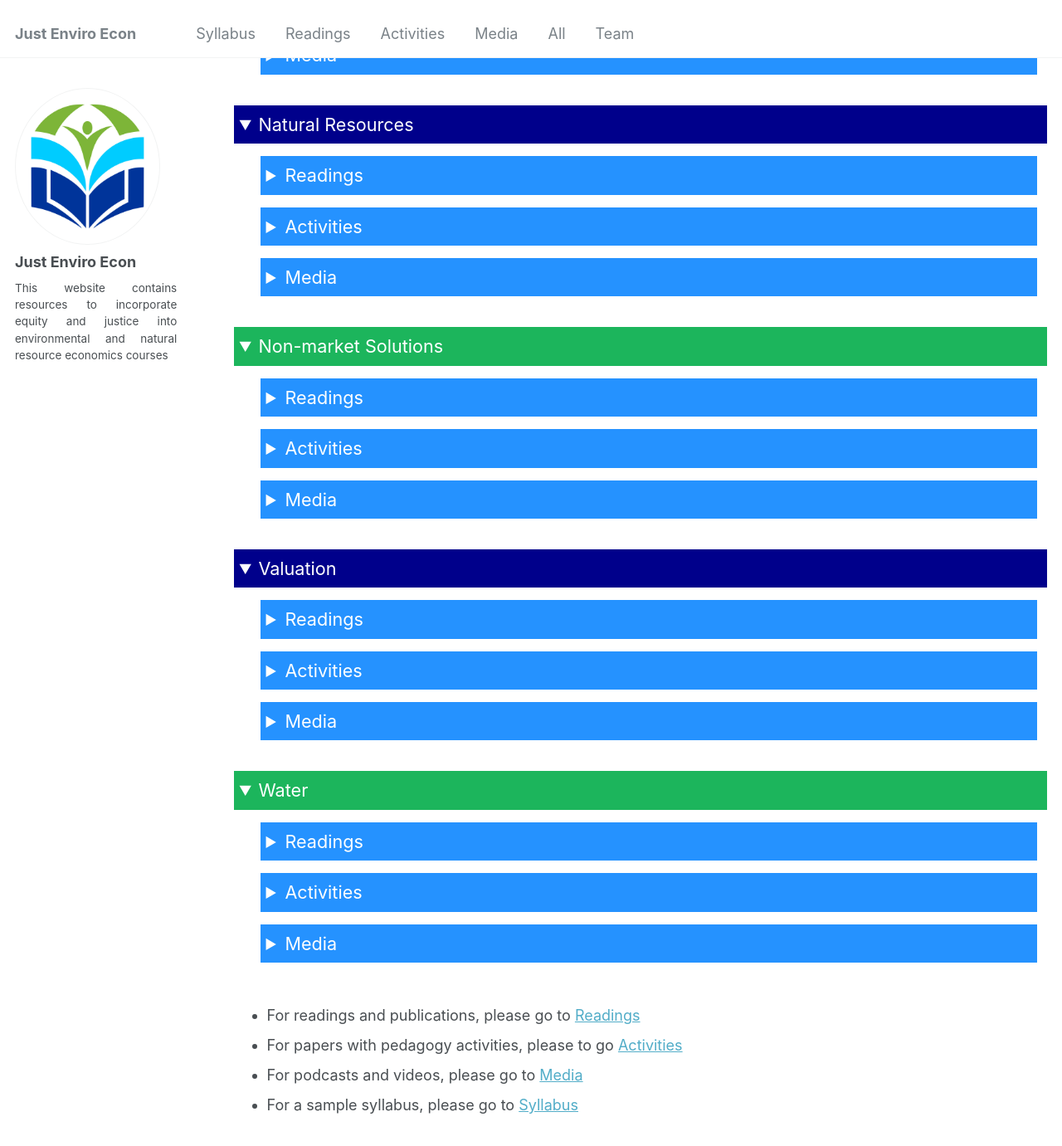
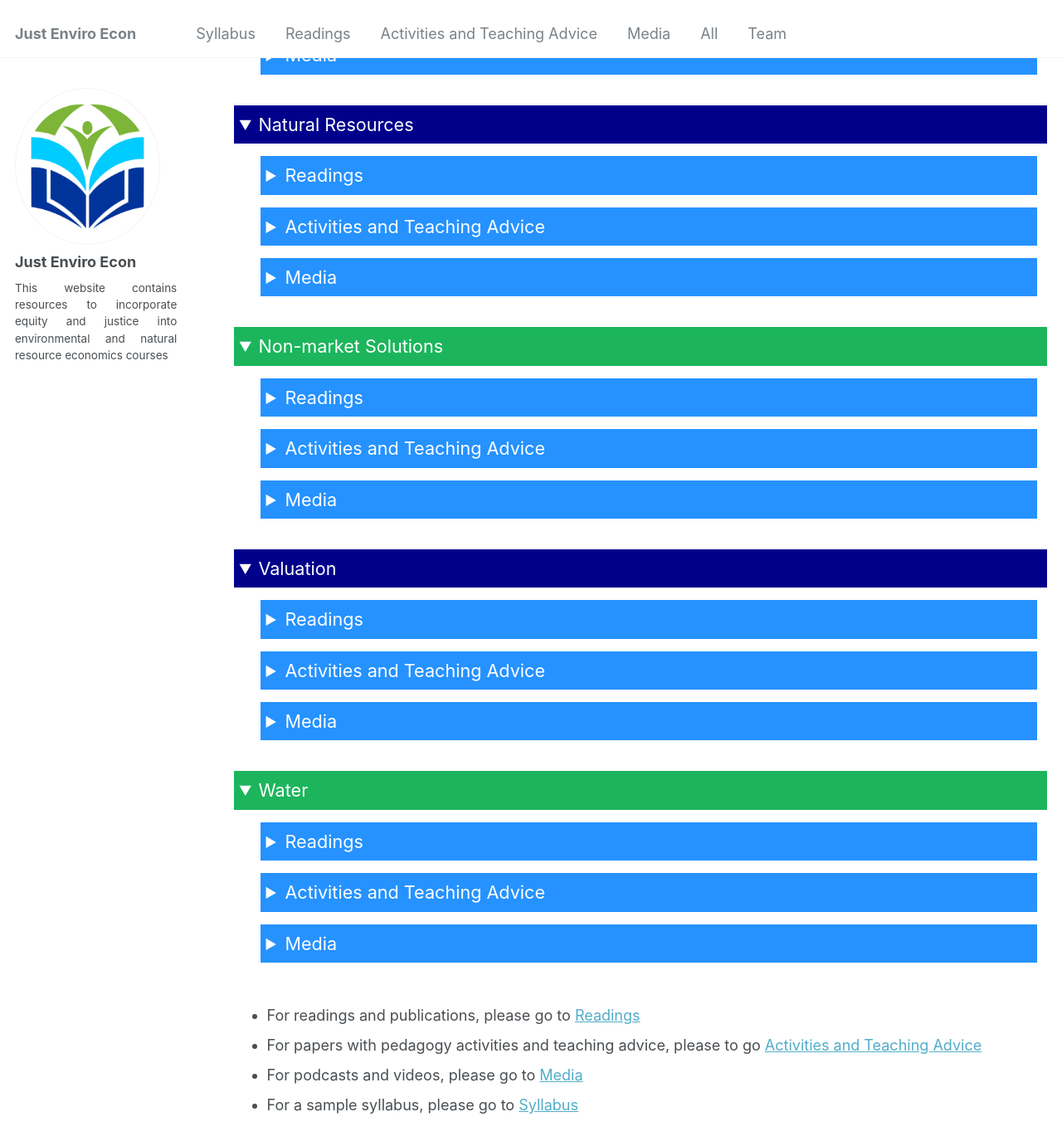
Before and after one commit to just-enviro-econ/just-enviro-econ.github.io, a Jekyll site: the page built from _pages/all.md, in a window 1280 px wide and 1400 px high, scrolled down 2624 px. Shown: the top 1381 px of the window at 83% size. Built offline with Jekyll 4.4.1, drawn with Linux system fonts in a browser that asks for light colours; some of the changed text lies outside the part shown.

Commit message:
Change from Activities to Activities and Teaching Advice

```diff
--- a/_data/navigation.yml
+++ b/_data/navigation.yml
@@ -11,7 +11,7 @@ main:
   - title: "Readings"
     url: /publications/
 
-  - title: "Activities"
+  - title: "Activities and Teaching Advice"
     url: /activities/
 
   - title: "Media"
--- a/_pages/all.md
+++ b/_pages/all.md
@@ -1,6 +1,6 @@
 ---
 layout: archive
-title: "All: Readings, Activities, and Media"
+title: "All: Readings, Activities and Teaching Advice, and Media"
 permalink: /all/
 author_profile: true
 redirect_from:
@@ -40,7 +40,7 @@ This page lists all the resources by topic.
       </div>
     </details>
     <details class="sub_detail" close>
-      <summary> Activities </summary>
+      <summary> Activities and Teaching Advice </summary>
       <div class="content">
           {% for post in site.activities reversed %}
               {% if post.category == 'general' %}
@@ -77,7 +77,7 @@ This page lists all the resources by topic.
       </div>
     </details>
     <details class="sub_detail" close>
-      <summary> Activities </summary>
+      <summary> Activities and Teaching Advice</summary>
       <div class="content">
           {% for post in site.activities reversed %}
               {% if post.category == 'benefit-cost' %}
@@ -114,7 +114,7 @@ This page lists all the resources by topic.
       </div>
     </details>
     <details class="sub_detail" close>
-      <summary> Activities </summary>
+      <summary> Activities and Teaching Advice </summary>
       <div class="content">
           {% for post in site.activities reversed %}
               {% if post.category == 'climate change' %}
@@ -151,7 +151,7 @@ This page lists all the resources by topic.
       </div>
     </details>
     <details class="sub_detail" close>
-      <summary> Activities </summary>
+      <summary> Activities and Teaching Advice</summary>
       <div class="content">
           {% for post in site.activities reversed %}
               {% if post.category == 'efficiency' %}
@@ -189,7 +189,7 @@ This page lists all the resources by topic.
       </div>
     </details>
     <details class="sub_detail" close>
-      <summary> Activities </summary>
+      <summary> Activities and Teaching Advice</summary>
       <div class="content">
           {% for post in site.activities reversed %}
               {% if post.category == 'energy' %}
@@ -226,7 +226,7 @@ This page lists all the resources by topic.
       </div>
     </details>
     <details class="sub_detail" close>
-      <summary> Activities </summary>
+      <summary> Activities and Teaching Advice</summary>
       <div class="content">
           {% for post in site.activities reversed %}
               {% if post.category == 'environmental justice' %}
@@ -263,7 +263,7 @@ This page lists all the resources by topic.
       </div>
     </details>
     <details class="sub_detail" close>
-      <summary> Activities </summary>
+      <summary> Activities and Teaching Advice</summary>
       <div class="content">
           {% for post in site.activities reversed %}
               {% if post.category == 'growth and development' %}
@@ -300,7 +300,7 @@ This page lists all the resources by topic.
       </div>
     </details>
     <details class="sub_detail" close>
-      <summary> Activities </summary>
+      <summary> Activities and Teaching Advice</summary>
       <div class="content">
           {% for post in site.activities reversed %}
               {% if post.category == 'market failure' %}
@@ -337,7 +337,7 @@ This page lists all the resources by topic.
       </div>
     </details>
     <details class="sub_detail" close>
-      <summary> Activities </summary>
+      <summary> Activities and Teaching Advice</summary>
       <div class="content">
           {% for post in site.activities reversed %}
               {% if post.category == 'market solutions' %}
@@ -374,7 +374,7 @@ This page lists all the resources by topic.
       </div>
     </details>
     <details class="sub_detail" close>
-      <summary> Activities </summary>
+      <summary> Activities and Teaching Advice</summary>
       <div class="content">
           {% for post in site.activities reversed %}
               {% if post.category == 'natural resources' %}
@@ -411,7 +411,7 @@ This page lists all the resources by topic.
       </div>
     </details>
     <details class="sub_detail" close>
-      <summary> Activities </summary>
+      <summary> Activities and Teaching Advice</summary>
       <div class="content">
           {% for post in site.activities reversed %}
               {% if post.category == 'non-market solutions' %}
@@ -448,7 +448,7 @@ This page lists all the resources by topic.
       </div>
     </details>
     <details class="sub_detail" close>
-      <summary> Activities </summary>
+      <summary> Activities and Teaching Advice</summary>
       <div class="content">
           {% for post in site.activities reversed %}
               {% if post.category == 'valuation' %}
@@ -485,7 +485,7 @@ This page lists all the resources by topic.
       </div>
     </details>
     <details class="sub_detail" close>
-      <summary> Activities </summary>
+      <summary> Activities and Teaching Advice</summary>
       <div class="content">
           {% for post in site.activities reversed %}
               {% if post.category == 'water' %}
@@ -509,6 +509,6 @@ This page lists all the resources by topic.
 </details>
 
 * For readings and publications, please go to [Readings](/publications/)
-* For papers with pedagogy activities, please to go [Activities](/activities/)
+* For papers with pedagogy activities and teaching advice, please to go [Activities and Teaching Advice](/activities/)
 * For podcasts and videos, please go to [Media](/media/)
 * For a sample syllabus, please go to [Syllabus](/syllabus/)
```
Also changed, not shown: _pages/about.md (+1 -1 lines), _pages/activities.md (+1 -1 lines), _pages/syllabus.md (+1 -1 lines).
